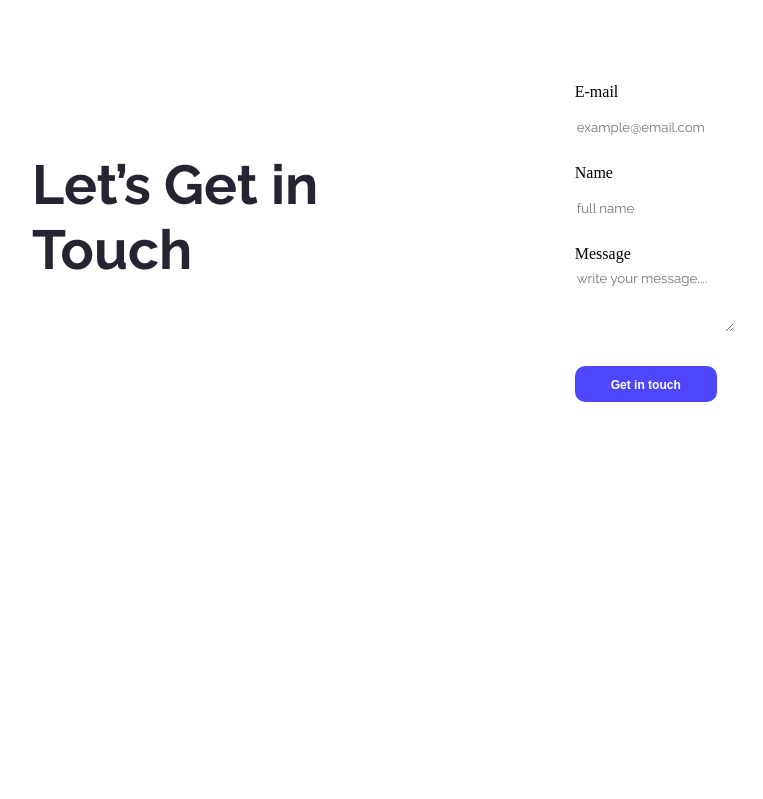
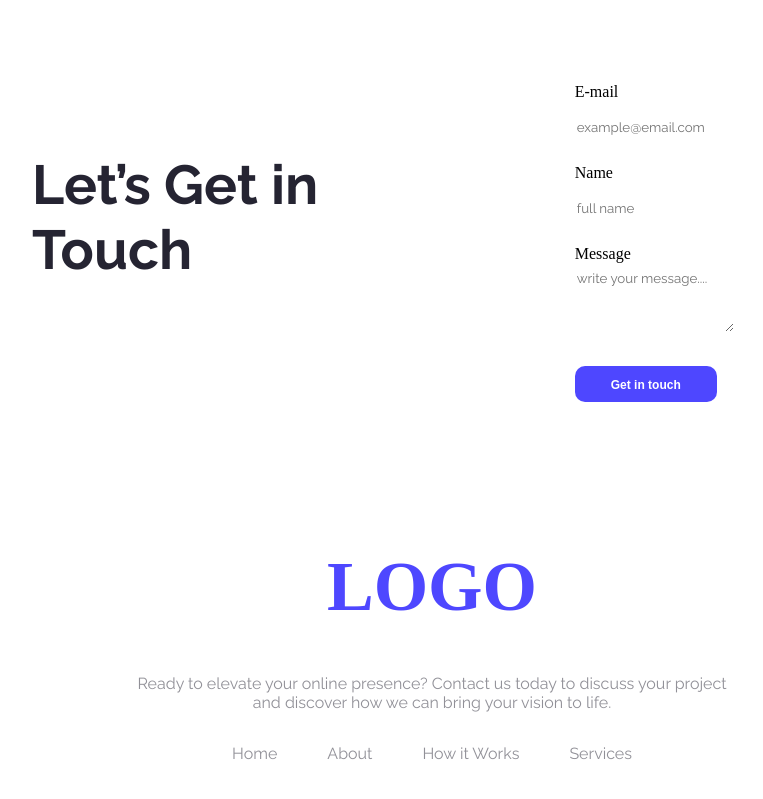
Before and after one commit to mahdiazfar27/assignment1, a plain HTML site: page index.html in a window 1280 px wide. Shown: the part 1778-2577 px from the top of the page, without its empty margins (26-789 px from the left). Before the commit the page ends 2275 px from the top, so only its background shows below. Drawn offline with Linux system fonts and the light colour scheme; files that its build step writes are made by us from their sources.

Commit message:
footer section shes korlam

```diff
--- a/index.html
+++ b/index.html
@@ -153,3 +153,21 @@
             </div>
         </section>
     </main>
+    <footer>
+        <div class="footer-div">
+            <h1 class="logo-footer">LOGO</h1>
+            <p class="footer-text action-sub-text raleway-normal">Ready to elevate your online presence? Contact us today to discuss your project and discover how we can bring your vision to life.</p>
+            <div class="footer-list action-sub-text raleway-normal">
+
+                    <p>Home</p>
+                    <p>About</p>
+                    <p>How it Works</p>
+                    <p>Services</p>
+
+            </div>
+        </div>
+    </footer>
+
+</body>
+
+</html>
--- a/style/style.css
+++ b/style/style.css
@@ -226,3 +226,23 @@ section textarea{
     height: 60px;
     margin-bottom: 30px;
 }
+.logo-footer{
+    color: #4E47FF;
+    font-weight: 800;
+    font-size: 70px;
+ }
+ .footer-div{
+    text-align: center;
+    margin: 100px 150px;
+    width: 600px;
+    align-items: center;
+ }
+ .footer-text{
+    text-align: center;
+
+ }
+ .footer-list{
+    display: flex;
+    justify-content: space-between;
+    padding: 0 100px;
+ }
```
